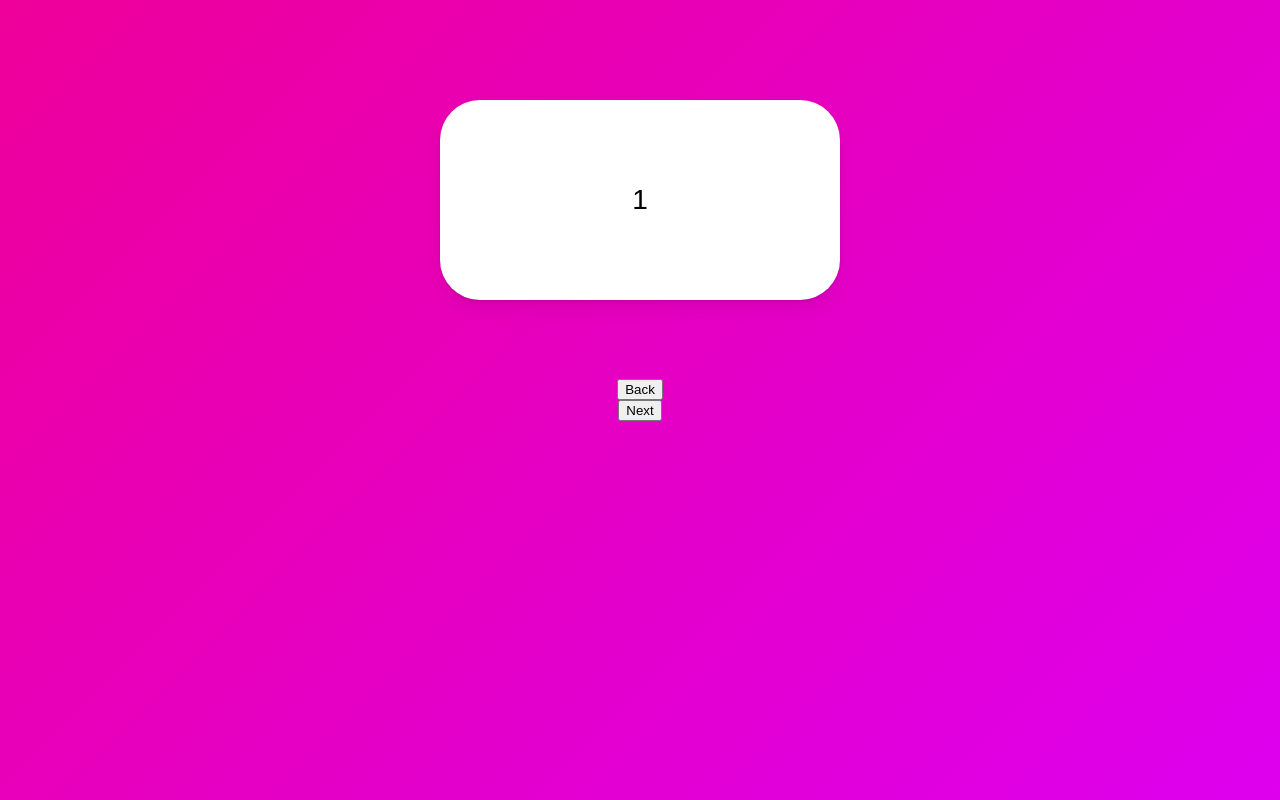
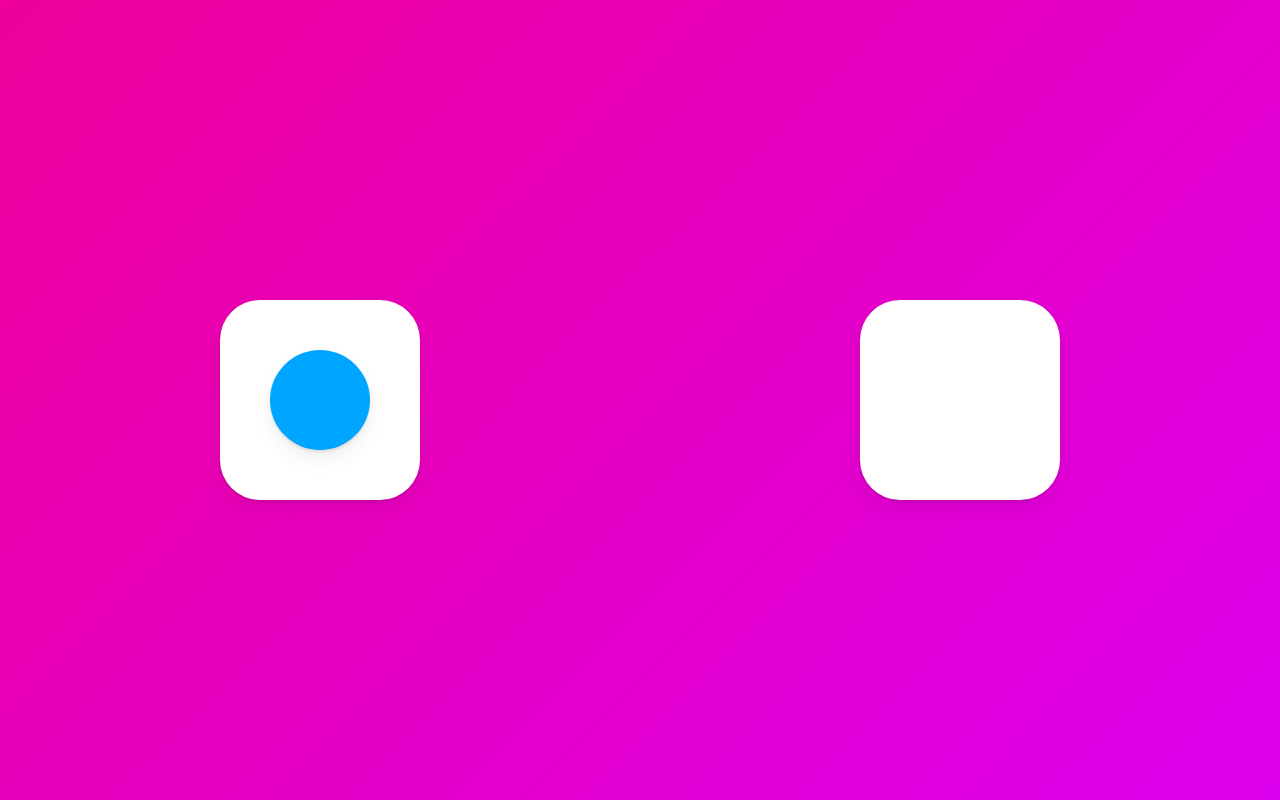
Before and after one commit to maengseonu/React-Animations, a React (Create React App) app: page / in a window 1280 px wide. Built offline with nearby package versions, Linux system fonts and the light colour scheme.

Commit message:
LayoutId

```diff
--- a/src/App.tsx
+++ b/src/App.tsx
@@ -6,76 +6,44 @@
   height: 100vh;
   width: 100vw;
   display: flex;
-  justify-content: center;
+  justify-content: space-around;
   align-items: center;
-  flex-direction: column;
 `;
 
 const Box = styled(motion.div)`
-  width: 400px;
+  width: 200px;
   height: 200px;
   background-color: rgba(255, 255, 255, 1);
   border-radius: 40px;
-  position: absolute;
-  top: 100px;
   display: flex;
   justify-content: center;
   align-items: center;
-  font-size: 28px;
   box-shadow: 0 2px 3px rgba(0, 0, 0, 0.1), 0 10px 20px rgba(0, 0, 0, 0.06);
 `;
 
-const box = {
-  entry: (back: boolean) => ({
-    x: back ? -500 : 500,
-    opacity: 0,
-    scale: 0,
-  }),
-  center: {
-    x: 0,
-    opacity: 1,
-    scale: 1,
-    transition: {
-      duration: 0.3,
-    },
-  },
-  exit: (back: boolean) => ({
-    x: back ? 500 : -500,
-    opacity: 0,
-    scale: 0,
-    transition: {
-      duration: 0.3,
-    },
-  }),
-};
+const Circle = styled(motion.div)`
+  background-color: #00a5ff;
+  height: 100px;
+  width: 100px;
+  border-radius: 50px;
+  box-shadow: 0 2px 3px rgba(0, 0, 0, 0.1), 0 10px 20px rgba(0, 0, 0, 0.06);
+`;
 
 function App() {
-  const [visible, setVisible] = useState(1);
-  const [back, setBack] = useState(false);
-  const nextPlease = () => {
-    setBack(false);
-    setVisible((prev) => (prev === 10 ? 10 : prev + 1));
-  };
-  const prevPlease = () => {
-    setBack(true);
-    setVisible((prev) => (prev === 1 ? 1 : prev - 1));
-  };
+  const [clicked, setClicked] = useState(false);
+  const toggleClicked = () => setClicked((prev) => !prev);
   return (
-    <Wrapper>
-      <AnimatePresence custom={back}>
-        <Box
-          custom={back}
-          variants={box}
-          initial="entry"
-          animate="center"
-          exit="exit"
-          key={visible}
-        >
-          {visible}
-        </Box>
-      </AnimatePresence>
-      <button onClick={prevPlease}>Back</button>
-      <button onClick={nextPlease}>Next</button>
+    <Wrapper onClick={toggleClicked}>
+      <Box>
+        {!clicked ? (
+          <Circle layoutId="circle" style={{ borderRadius: 50 }} />
+        ) : null}
+      </Box>
+      <Box>
+        {clicked ? (
+          <Circle layoutId="circle" style={{ borderRadius: 20, scale: 2 }} />
+        ) : null}
+      </Box>
     </Wrapper>
   );
 }
```
